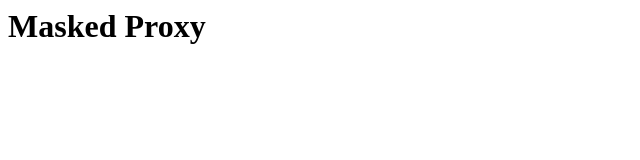
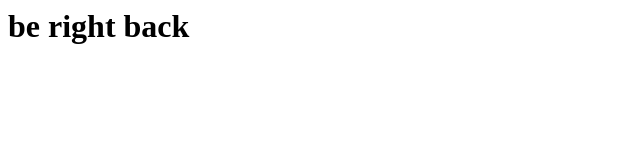
Before and after one commit to MaskedStealz/maskedstealz.github.io, a plain HTML site: page index.html in a window 1280 px wide. Shown: the whole page, without its empty margins (0-640 px from the left). Drawn offline with Linux system fonts and the light colour scheme.

Commit message:
Update index.html

```diff
--- a/index.html
+++ b/index.html
@@ -1 +1 @@
-<h1>Masked Proxy<h1/>
+<h1>be right back<h1/>
```
